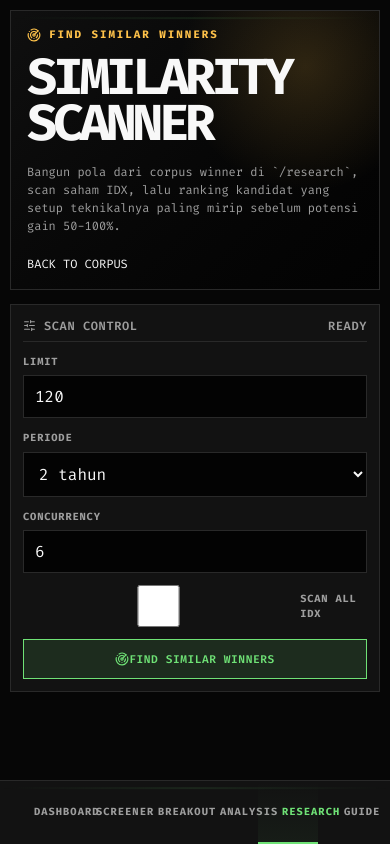
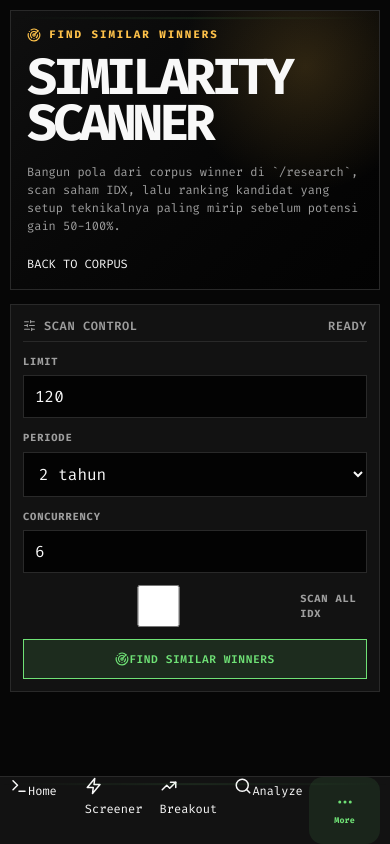
Before and after one commit to reandyferdinanto/ultimate-screener, a Next.js app: page /research/similar in a window 390 px wide. Built offline with nearby package versions, Linux system fonts and the light colour scheme.

Commit message:
upudate mobile menu

```diff
--- a/components/Navigation.tsx
+++ b/components/Navigation.tsx
@@ -1,11 +1,20 @@
 "use client";
-import React from "react";
+
+import React, { useEffect, useState } from "react";
 import Link from "next/link";
 import { usePathname } from "next/navigation";
 
 type IconProps = {
   size?: number;
   style?: React.CSSProperties;
+};
+
+type NavItem = {
+  label: string;
+  shortLabel: string;
+  href: string;
+  icon: (props: IconProps) => React.ReactElement;
+  mobilePrimary?: boolean;
 };
 
 function IconBase({ size = 14, style, children }: IconProps & { children: React.ReactNode }) {
@@ -55,106 +64,182 @@ function InfoIcon(props: IconProps) {
   return <IconBase {...props}><circle cx="12" cy="12" r="10" /><path d="M12 16v-4" /><path d="M12 8h.01" /></IconBase>;
 }
 
-const NAV_ITEMS = [
-  { label: "DASHBOARD", href: "/", icon: TerminalIcon },
-  { label: "SCREENER", href: "/screener", icon: ZapIcon },
-  { label: "BREAKOUT", href: "/silent-flyer", icon: BreakoutIcon },
-  { label: "ANALYSIS", href: "/search", icon: SearchIcon },
-  { label: "RESEARCH", href: "/research", icon: ResearchIcon },
-  { label: "GUIDE", href: "/guide", icon: GuideIcon },
+function MoreIcon(props: IconProps) {
+  return <IconBase {...props}><circle cx="5" cy="12" r="1" /><circle cx="12" cy="12" r="1" /><circle cx="19" cy="12" r="1" /></IconBase>;
+}
+
+function SettingsIcon(props: IconProps) {
+  return <IconBase {...props}><circle cx="12" cy="12" r="3" /><path d="M12 2v3" /><path d="M12 19v3" /><path d="m4.93 4.93 2.12 2.12" /><path d="m16.95 16.95 2.12 2.12" /><path d="M2 12h3" /><path d="M19 12h3" /><path d="m4.93 19.07 2.12-2.12" /><path d="m16.95 7.05 2.12-2.12" /></IconBase>;
+}
+
+const NAV_ITEMS: NavItem[] = [
+  { label: "DASHBOARD", shortLabel: "Home", href: "/", icon: TerminalIcon, mobilePrimary: true },
+  { label: "SCREENER", shortLabel: "Screener", href: "/screener", icon: ZapIcon, mobilePrimary: true },
+  { label: "BREAKOUT", shortLabel: "Breakout", href: "/silent-flyer", icon: BreakoutIcon, mobilePrimary: true },
+  { label: "ANALYSIS", shortLabel: "Analyze", href: "/search", icon: SearchIcon, mobilePrimary: true },
+  { label: "RESEARCH", shortLabel: "Research", href: "/research", icon: ResearchIcon },
+  { label: "GUIDE", shortLabel: "Guide", href: "/guide", icon: GuideIcon },
 ];
+
+const MOBILE_MORE_ITEMS: NavItem[] = [
+  ...NAV_ITEMS.filter(item => !item.mobilePrimary),
+  { label: "SETTINGS", shortLabel: "Settings", href: "/settings", icon: SettingsIcon },
+];
+
+function isActivePath(pathname: string, href: string) {
+  return pathname === href || (href !== "/" && pathname.startsWith(`${href}/`));
+}
 
 export default function Navigation() {
   const pathname = usePathname();
+  const [isMoreOpen, setIsMoreOpen] = useState(false);
+  const mobilePrimaryItems = NAV_ITEMS.filter(item => item.mobilePrimary);
+  const isMoreActive = MOBILE_MORE_ITEMS.some(item => isActivePath(pathname, item.href));
+
+  useEffect(() => {
+    setIsMoreOpen(false);
+  }, [pathname]);
 
   return (
     <nav className="nav scanline-container" style={{
-      height: '56px',
-      padding: '0 20px',
-      display: 'flex',
-      alignItems: 'center',
-      justifyContent: 'space-between',
-      borderBottom: '1px solid var(--border-color)',
-      backgroundColor: 'var(--bg-panel)',
-      position: 'sticky',
+      height: "56px",
+      padding: "0 20px",
+      display: "flex",
+      alignItems: "center",
+      justifyContent: "space-between",
+      borderBottom: "1px solid var(--border-color)",
+      backgroundColor: "var(--bg-panel)",
+      position: "sticky",
       top: 0,
       zIndex: 1000,
-      overflow: 'hidden'
+      overflow: "hidden"
     }}>
-      <div className="nav-content" style={{ display: 'flex', alignItems: 'center', gap: '32px', height: '100%' }}>
+      <div className="nav-content" style={{ display: "flex", alignItems: "center", gap: "32px", height: "100%" }}>
         <div className="nav-brand" style={{
-          display: 'flex',
-          alignItems: 'center',
-          gap: '8px',
-          marginRight: '12px',
-          padding: '4px 8px',
-          border: '1px solid var(--accent-green)',
-          backgroundColor: 'oklch(0.82 0.18 145 / 0.05)'
+          display: "flex",
+          alignItems: "center",
+          gap: "8px",
+          marginRight: "12px",
+          padding: "4px 8px",
+          border: "1px solid var(--accent-green)",
+          backgroundColor: "oklch(0.82 0.18 145 / 0.05)"
         }}>
-          <div style={{ width: '8px', height: '8px', backgroundColor: 'var(--accent-green)', borderRadius: '50%', animation: 'pulse 2s infinite' }}></div>
+          <div style={{ width: "8px", height: "8px", backgroundColor: "var(--accent-green)", borderRadius: "50%", animation: "pulse 2s infinite" }} />
           <span style={{
-            fontSize: '0.75rem',
-            fontWeight: '800',
-            letterSpacing: '0.15em',
-            color: 'var(--accent-green)',
-            textShadow: '0 0 10px oklch(0.82 0.18 145 / 0.3)'
+            fontSize: "0.75rem",
+            fontWeight: "800",
+            letterSpacing: "0.15em",
+            color: "var(--accent-green)",
+            textShadow: "0 0 10px oklch(0.82 0.18 145 / 0.3)"
           }}>
             SYSTEM_v0.1
           </span>
         </div>
 
-        <div className="nav-items" style={{ display: 'flex', gap: '4px', height: '100%' }}>
+        <div className="nav-items" style={{ display: "flex", gap: "4px", height: "100%" }}>
           {NAV_ITEMS.map((item) => {
-            const isActive = pathname === item.href || (item.href !== "/" && pathname.startsWith(`${item.href}/`));
+            const isActive = isActivePath(pathname, item.href);
             const Icon = item.icon;
 
             return (
               <Link
                 key={item.href}
                 href={item.href}
-                className={`nav-link ${isActive ? 'active' : ''}`}
+                className={`nav-link ${isActive ? "active" : ""}`}
+                aria-current={isActive ? "page" : undefined}
                 style={{
-                  display: 'flex',
-                  alignItems: 'center',
-                  gap: '8px',
-                  padding: '0 16px',
-                  height: '100%',
-                  fontSize: '0.65rem',
-                  fontWeight: '700',
-                  letterSpacing: '0.1em',
-                  transition: 'all 0.2s cubic-bezier(0.4, 0, 0.2, 1)',
-                  position: 'relative',
-                  color: isActive ? 'var(--accent-green)' : 'var(--text-secondary)',
-                  borderBottom: '2px solid transparent',
-                  borderBottomColor: isActive ? 'var(--accent-green)' : 'transparent',
+                  display: "flex",
+                  alignItems: "center",
+                  gap: "8px",
+                  padding: "0 16px",
+                  height: "100%",
+                  fontSize: "0.65rem",
+                  fontWeight: "700",
+                  letterSpacing: "0.1em",
+                  transition: "all 0.2s cubic-bezier(0.4, 0, 0.2, 1)",
+                  position: "relative",
+                  color: isActive ? "var(--accent-green)" : "var(--text-secondary)",
+                  borderBottom: "2px solid transparent",
+                  borderBottomColor: isActive ? "var(--accent-green)" : "transparent",
                 }}
               >
                 <Icon size={14} style={{ opacity: isActive ? 1 : 0.6 }} />
                 <span className="mobile-hide">{item.label}</span>
                 {isActive && (
                   <div style={{
-                    position: 'absolute',
-                    bottom: '0',
-                    left: '0',
-                    width: '100%',
-                    height: '100%',
-                    background: 'linear-gradient(to top, oklch(0.82 0.18 145 / 0.05), transparent)',
-                    pointerEvents: 'none'
-                  }}></div>
+                    position: "absolute",
+                    bottom: "0",
+                    left: "0",
+                    width: "100%",
+                    height: "100%",
+                    background: "linear-gradient(to top, oklch(0.82 0.18 145 / 0.05), transparent)",
+                    pointerEvents: "none"
+                  }} />
                 )}
               </Link>
             );
           })}
         </div>
+
+        <div className="mobile-nav-items" aria-label="Primary mobile navigation">
+          {mobilePrimaryItems.map((item) => {
+            const isActive = isActivePath(pathname, item.href);
+            const Icon = item.icon;
+
+            return (
+              <Link
+                key={item.href}
+                href={item.href}
+                className={`mobile-nav-link ${isActive ? "active" : ""}`}
+                aria-current={isActive ? "page" : undefined}
+              >
+                <Icon size={18} />
+                <span>{item.shortLabel}</span>
+              </Link>
+            );
+          })}
+
+          <button
+            type="button"
+            className={`mobile-nav-link ${isMoreActive || isMoreOpen ? "active" : ""}`}
+            aria-expanded={isMoreOpen}
+            aria-controls="mobile-more-menu"
+            onClick={() => setIsMoreOpen(open => !open)}
+          >
+            <MoreIcon size={18} />
+            <span>More</span>
+          </button>
+        </div>
       </div>
 
-      <div className="nav-status" style={{ display: 'flex', alignItems: 'center', gap: '16px' }}>
-        <div style={{ display: 'flex', flexDirection: 'column', alignItems: 'flex-end' }}>
-          <span style={{ fontSize: '0.6rem', color: 'var(--text-secondary)', fontWeight: '600' }}>DATA_STATUS</span>
-          <span style={{ fontSize: '0.65rem', color: 'var(--accent-green)', fontWeight: '800' }}>LIVE_CONNECTED</span>
+      {isMoreOpen && (
+        <div className="mobile-more-panel" id="mobile-more-menu" aria-label="More navigation">
+          {MOBILE_MORE_ITEMS.map((item) => {
+            const isActive = isActivePath(pathname, item.href);
+            const Icon = item.icon;
+
+            return (
+              <Link
+                key={item.href}
+                href={item.href}
+                className={`mobile-more-link ${isActive ? "active" : ""}`}
+                aria-current={isActive ? "page" : undefined}
+              >
+                <Icon size={17} />
+                <span>{item.shortLabel}</span>
+              </Link>
+            );
+          })}
         </div>
-        <Link href="/settings" style={{ color: 'var(--text-secondary)', transition: 'color 0.2s' }} className="hover-green">
-           <InfoIcon size={16} />
+      )}
+
+      <div className="nav-status" style={{ display: "flex", alignItems: "center", gap: "16px" }}>
+        <div style={{ display: "flex", flexDirection: "column", alignItems: "flex-end" }}>
+          <span style={{ fontSize: "0.6rem", color: "var(--text-secondary)", fontWeight: "600" }}>DATA_STATUS</span>
+          <span style={{ fontSize: "0.65rem", color: "var(--accent-green)", fontWeight: "800" }}>LIVE_CONNECTED</span>
+        </div>
+        <Link href="/settings" style={{ color: "var(--text-secondary)", transition: "color 0.2s" }} className="hover-green" aria-label="Settings">
+          <InfoIcon size={16} />
         </Link>
       </div>
 
@@ -166,6 +251,10 @@ export default function Navigation() {
         .hover-green:hover {
           color: var(--accent-green) !important;
         }
+        .mobile-nav-items,
+        .mobile-more-panel {
+          display: none;
+        }
         @media (max-width: 900px) {
           .nav {
             position: fixed !important;
@@ -173,49 +262,107 @@ export default function Navigation() {
             bottom: 0;
             left: 0;
             right: 0;
-            height: calc(64px + env(safe-area-inset-bottom)) !important;
+            height: calc(68px + env(safe-area-inset-bottom)) !important;
             padding: 0 10px env(safe-area-inset-bottom) !important;
             border-top: 1px solid var(--border-color);
             border-bottom: 0 !important;
+            overflow: visible !important;
           }
           .nav-content {
             width: 100%;
             gap: 8px !important;
             min-width: 0;
           }
-          .nav-brand {
+          .nav-brand,
+          .nav-items,
+          .nav-status {
             display: none !important;
           }
-          .nav-items {
+          .mobile-nav-items {
             width: 100%;
-            display: grid !important;
-            grid-template-columns: repeat(6, minmax(0, 1fr));
-            gap: 2px !important;
+            height: 100%;
+            display: grid;
+            grid-template-columns: repeat(5, minmax(0, 1fr));
+            gap: 4px;
           }
-          .nav-link {
-            min-height: 52px;
+          .mobile-nav-link {
+            min-height: 56px;
+            border: 0;
+            border-radius: 16px;
+            background: transparent;
+            color: var(--text-secondary);
+            display: flex;
+            align-items: center;
             justify-content: center;
-            padding: 0 6px !important;
             flex-direction: column;
-            gap: 4px !important;
-            font-size: 0.5rem !important;
-            letter-spacing: 0.025em !important;
+            gap: 4px;
+            font: inherit;
+            font-size: 0.58rem;
+            font-weight: 800;
+            letter-spacing: 0.02em;
+            text-decoration: none;
+            touch-action: manipulation;
+            transition: color 0.18s ease, background-color 0.18s ease, transform 0.18s ease;
           }
-          .nav-link svg {
-            width: 17px;
-            height: 17px;
+          .mobile-nav-link svg {
+            opacity: 0.72;
           }
-          .nav-status {
-            display: none !important;
+          .mobile-nav-link.active {
+            color: var(--accent-green);
+            background: oklch(0.82 0.18 145 / 0.09);
+          }
+          .mobile-nav-link.active svg {
+            opacity: 1;
+          }
+          .mobile-nav-link:active {
+            transform: translateY(1px) scale(0.98);
+          }
+          .mobile-more-panel {
+            position: fixed;
+            left: 10px;
+            right: 10px;
+            bottom: calc(78px + env(safe-area-inset-bottom));
+            display: grid;
+            grid-template-columns: repeat(3, minmax(0, 1fr));
+            gap: 8px;
+            padding: 10px;
+            border: 1px solid var(--border-color);
+            border-radius: 20px;
+            background: color-mix(in oklch, var(--bg-panel) 94%, black 6%);
+            box-shadow: 0 -18px 40px oklch(0 0 0 / 0.42);
+          }
+          .mobile-more-link {
+            min-height: 50px;
+            border-radius: 14px;
+            color: var(--text-secondary);
+            background: oklch(1 0 0 / 0.025);
+            display: flex;
+            align-items: center;
+            justify-content: center;
+            gap: 7px;
+            font-size: 0.68rem;
+            font-weight: 800;
+            text-decoration: none;
+          }
+          .mobile-more-link.active {
+            color: var(--accent-green);
+            background: oklch(0.82 0.18 145 / 0.09);
           }
           .mobile-hide {
             display: inline !important;
           }
         }
         @media (max-width: 420px) {
-          .nav-link {
-            font-size: 0.42rem !important;
-            padding: 0 2px !important;
+          .mobile-nav-link {
+            font-size: 0.52rem;
+            border-radius: 14px;
+          }
+          .mobile-more-panel {
+            grid-template-columns: 1fr;
+          }
+          .mobile-more-link {
+            justify-content: flex-start;
+            padding: 0 14px;
           }
         }
         @keyframes pulse {
```
